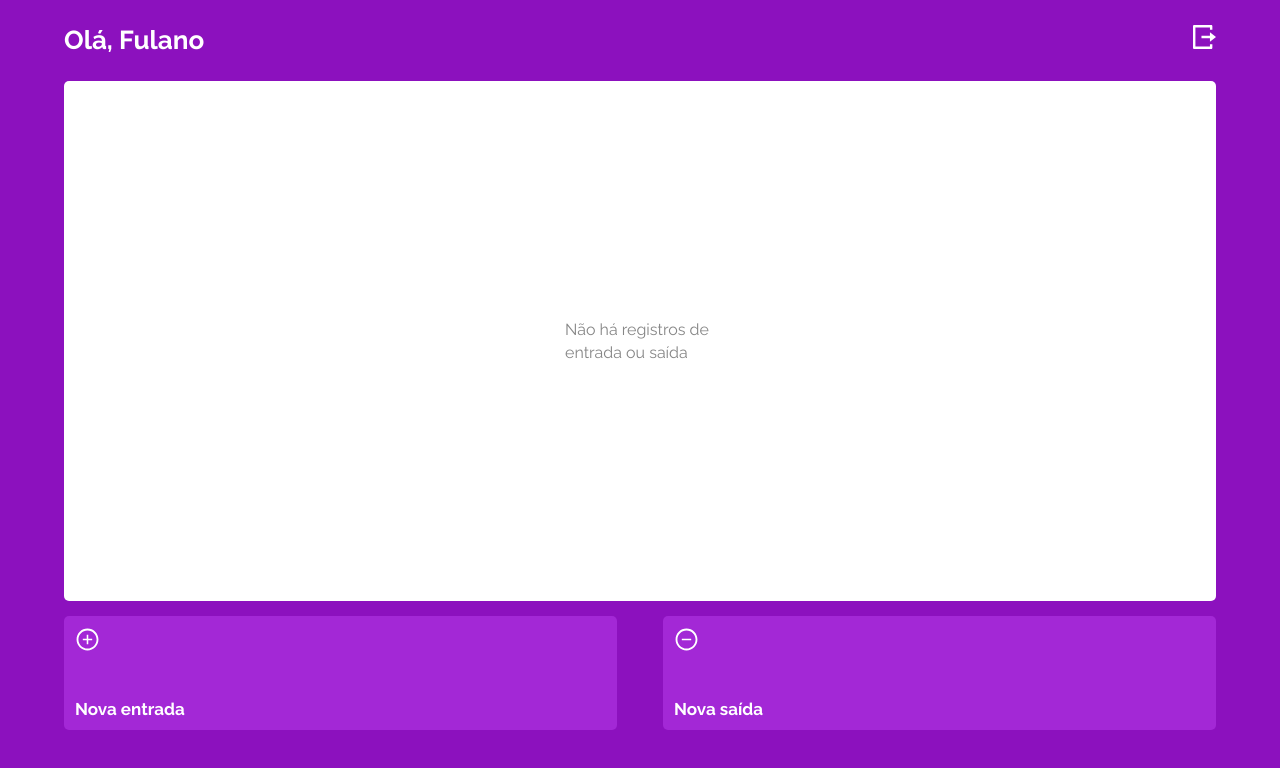
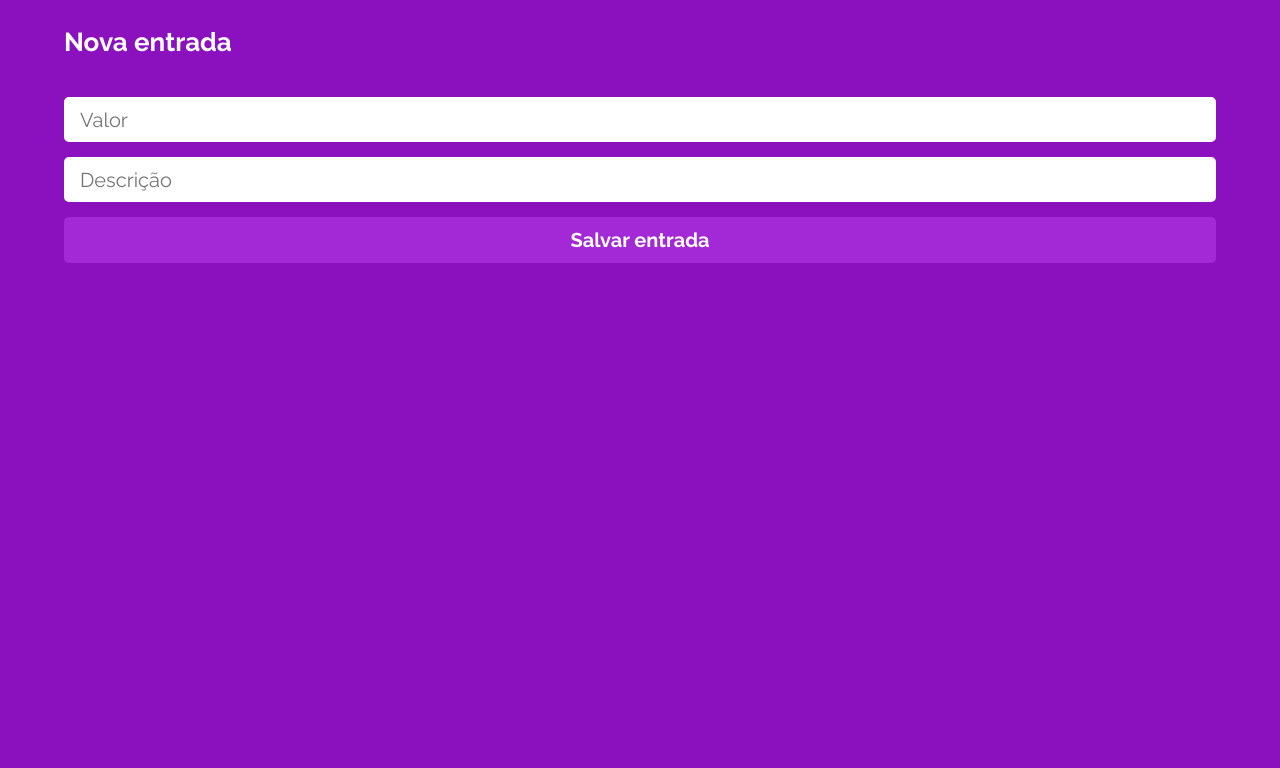
Before and after one commit to yagoluisr/projeto13-mywallet-front, a JavaScript app: page / in a window 1280 px wide. Shown: the top 768 px of the page. Built offline with nearby package versions, Linux system fonts and the light colour scheme; a web font is replaced by a local one.

Commit message:
Tela Nova entrada: Layout conluído

```diff
--- a/src/components/App.js
+++ b/src/components/App.js
@@ -2,6 +2,7 @@ import './Css/reset.css';
 //import { BrowserRouter, Routes, Route } from 'react-router-dom';
 import GlobalStyle from "./GlobalStyle.js";
 import Home from './Home';
+import InsertEntry from './InsertEntry';
 import Login from './Login';
 import Register from './Register';
 
@@ -15,7 +16,8 @@ export default function App() {
       <GlobalStyle />
       {/* <Login /> */}
       {/* <Register /> */}
-      <Home />
+      {/* <Home /> */}
+      <InsertEntry />
 
     </>
   );
--- a/src/components/Home.js
+++ b/src/components/Home.js
@@ -12,7 +12,8 @@ export default function Home() {
             </Header>
 
             <Historic>
-                <span>Não há registros de entrada ou saída</span>
+                {/* <span>Não há registros de entrada ou saída</span> */}
+
             </Historic>
 
             <Buttons>
@@ -30,7 +31,7 @@ export default function Home() {
     )
 }
 
-const Container = styled.div`
+export const Container = styled.div`
     width: 90%;
     height: 98vh;
 
@@ -39,7 +40,6 @@ const Container = styled.div`
     align-items: center;
 
     margin: auto;
-
 `
 
 const Header = styled.div`
--- /dev/null
+++ b/src/components/InsertEntry.js
@@ -0,0 +1,45 @@
+import styled from 'styled-components';
+import { Form } from './Login';
+
+export default function InsertEntry() {
+    return (
+        <Container>
+            <span>Nova entrada</span>
+
+            <Form>
+                <input
+                    name='value'
+                    placeholder='Valor'
+                ></input>
+
+                <input
+                    name='description'
+                    placeholder='Descrição'
+                ></input>
+
+                <button type='submit'>Salvar entrada</button>
+            </Form>
+        </Container>
+    )
+}
+
+const Container = styled.div`
+    width: 90%;
+    height: 98vh;
+
+    display: flex;
+    flex-direction: column;
+
+    margin: auto;
+
+    span {
+        font-weight: 700;
+        font-size: 26px;
+        line-height: 30px;
+
+        margin: 27px 0 40px 0;
+
+
+        color: #FFFFFF;
+    }
+`
```
